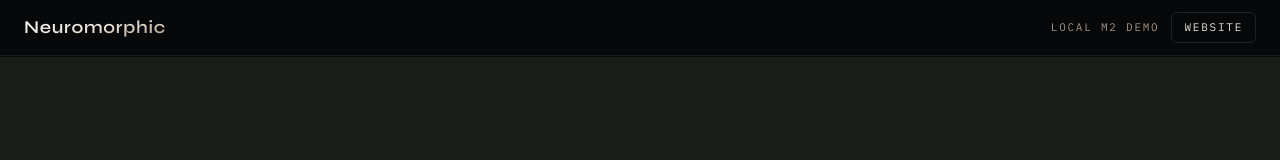
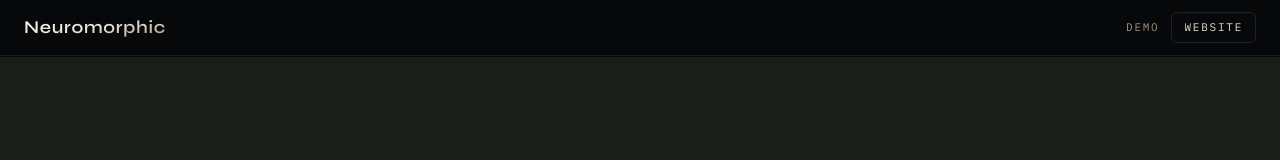
Before and after one commit to neuromorphic-research/Neuromorphic, a React (Vite) app: page /demo in a window 1280 px wide. Shown: the top 160 px of the page. Built offline with nearby package versions, Linux system fonts and the light colour scheme.

Commit message:
Shorten demo page header label

```diff
--- a/src/components/DemoPage.tsx
+++ b/src/components/DemoPage.tsx
@@ -24,7 +24,7 @@
             Neuromorphic
           </a>
           <div className="flex items-center gap-3 font-mono text-[11px] uppercase tracking-[0.16em] text-neu-200/80">
-            <span className="hidden sm:inline">Local M2 Demo</span>
+            <span className="hidden sm:inline">Demo</span>
             <a
               href="/"
               onClick={stopDemo}
```
